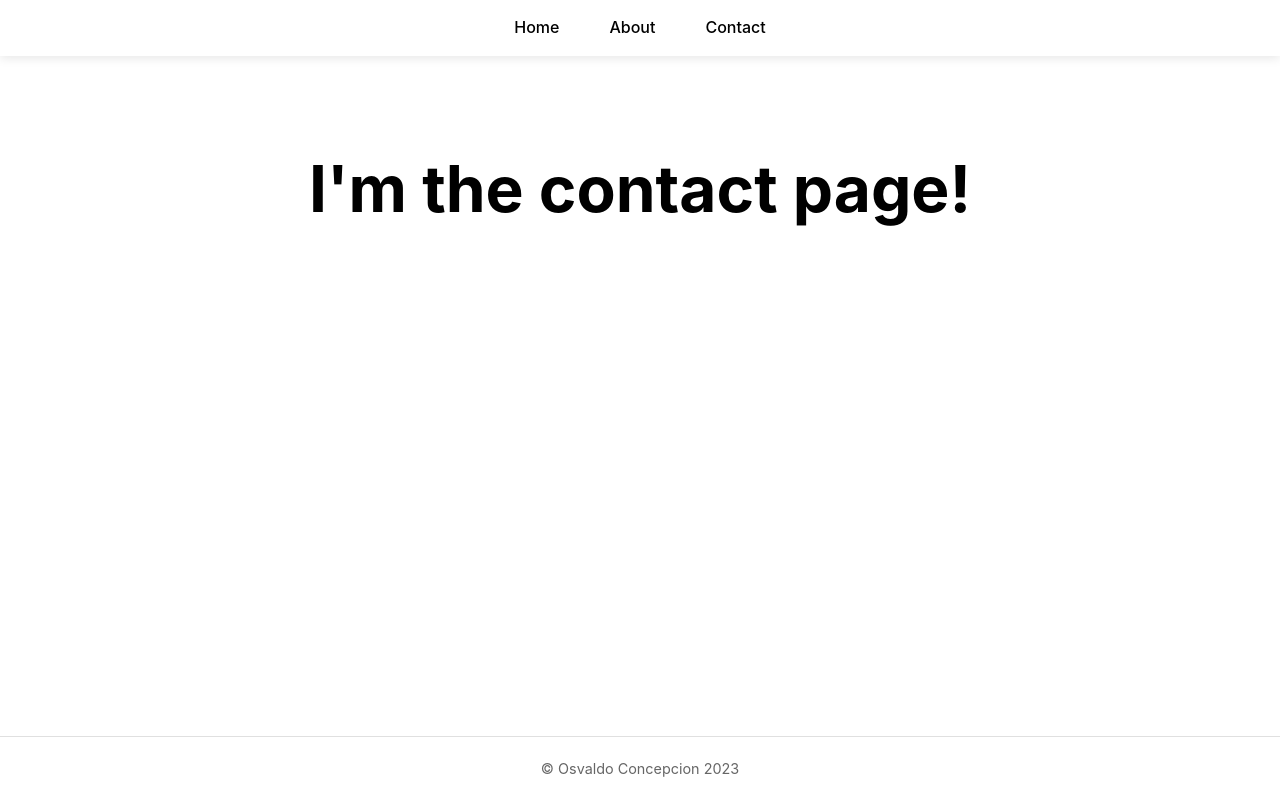
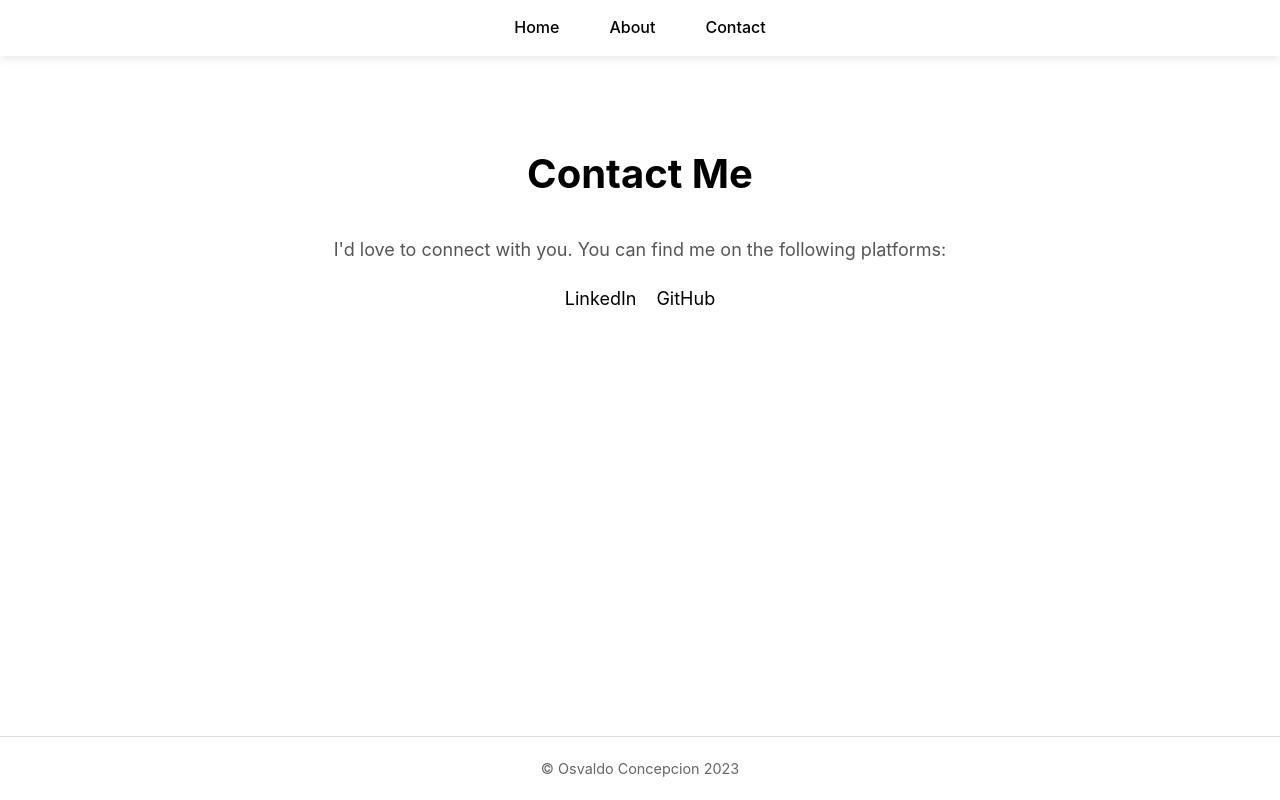
Before and after one commit to osvaldonytimes/mmc6145-module-1-1-concepcion-osvaldo, a React (Vite) app: page /contact in a window 1280 px wide. Built offline with nearby package versions, Linux system fonts and the light colour scheme.

Commit message:
Contact page content

```diff
--- a/src/pages/contact.jsx
+++ b/src/pages/contact.jsx
@@ -3,7 +3,36 @@ import styles from "../styles/contact.module.css";
 export default function Contact() {
   return (
     <>
-      <h1 className={styles.placeholder}>I'm the contact page!</h1>
+      <div className={styles.contactContainer}>
+        <h1>Contact Me</h1>
+        <p>
+          I'd love to connect with you. You can find me on the following
+          platforms:
+        </p>
+
+        <ul className={styles.socialList}>
+          <li>
+            <a
+              href="https://www.linkedin.com/in/osvaldoconcepcion/"
+              target="_blank"
+              rel="noopener noreferrer"
+              className={styles.socialLink}
+            >
+              LinkedIn
+            </a>
+          </li>
+          <li>
+            <a
+              href="https://github.com/osvaldonytimes"
+              target="_blank"
+              rel="noopener noreferrer"
+              className={styles.socialLink}
+            >
+              GitHub
+            </a>
+          </li>
+        </ul>
+      </div>
     </>
   );
 }
--- a/src/styles/contact.module.css
+++ b/src/styles/contact.module.css
@@ -1,3 +1,38 @@
-.placeholder {
-  font-size: 4rem;
+.contactContainer {
+  padding: 20px;
+  text-align: center;
 }
+
+h1 {
+  color: #000;
+  font-size: 24px;
+  margin-bottom: 15px;
+}
+
+p {
+  color: #555;
+  font-size: 18px;
+  margin-bottom: 20px;
+}
+
+.socialList {
+  list-style-type: none;
+  padding: 0;
+  display: flex;
+  justify-content: center;
+}
+
+.socialList li {
+  margin: 0 10px;
+}
+
+.socialLink {
+  text-decoration: none;
+  font-size: 18px;
+  color: #000;
+  transition: color 0.3s;
+}
+
+.socialLink:hover {
+  color: #555;
+}
```
